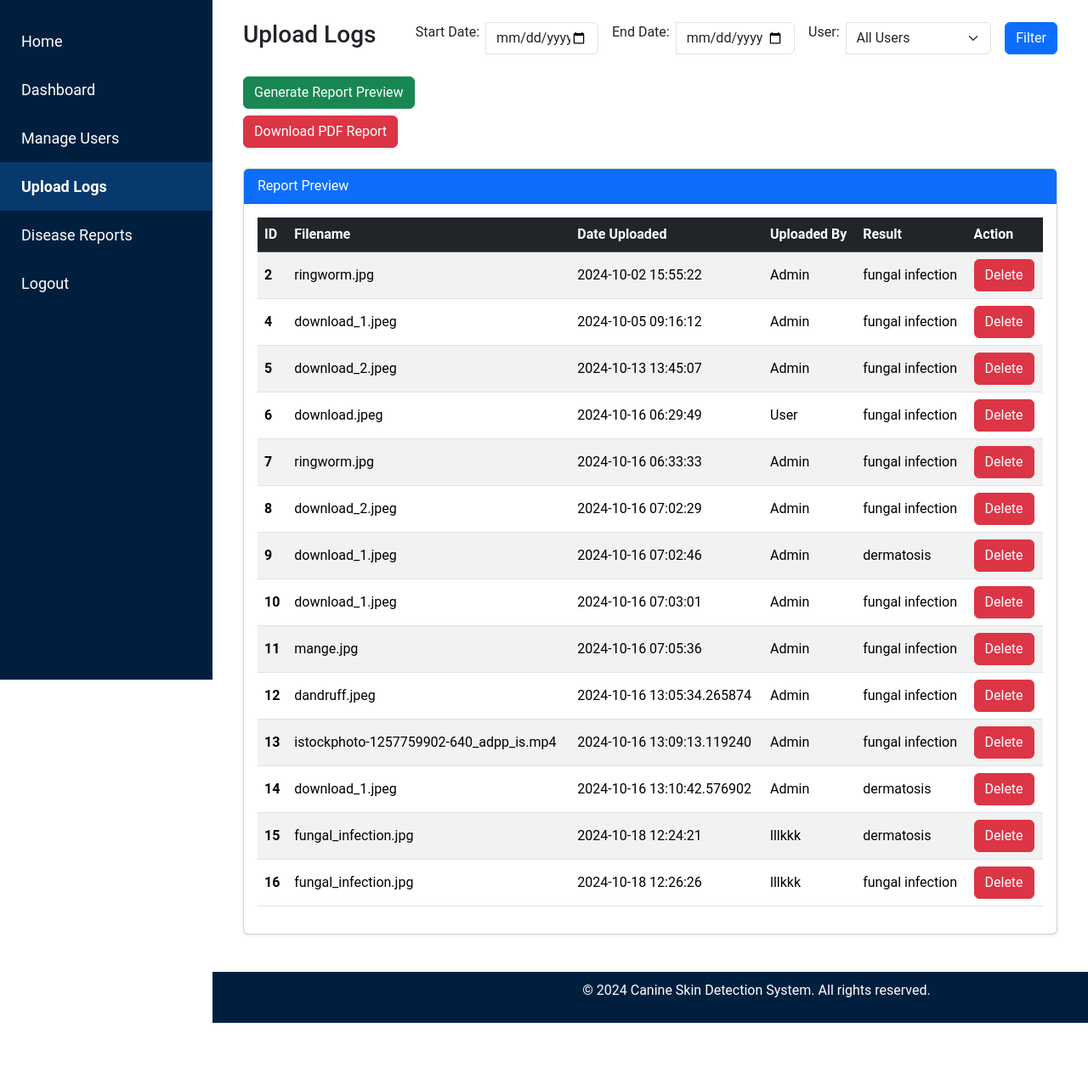
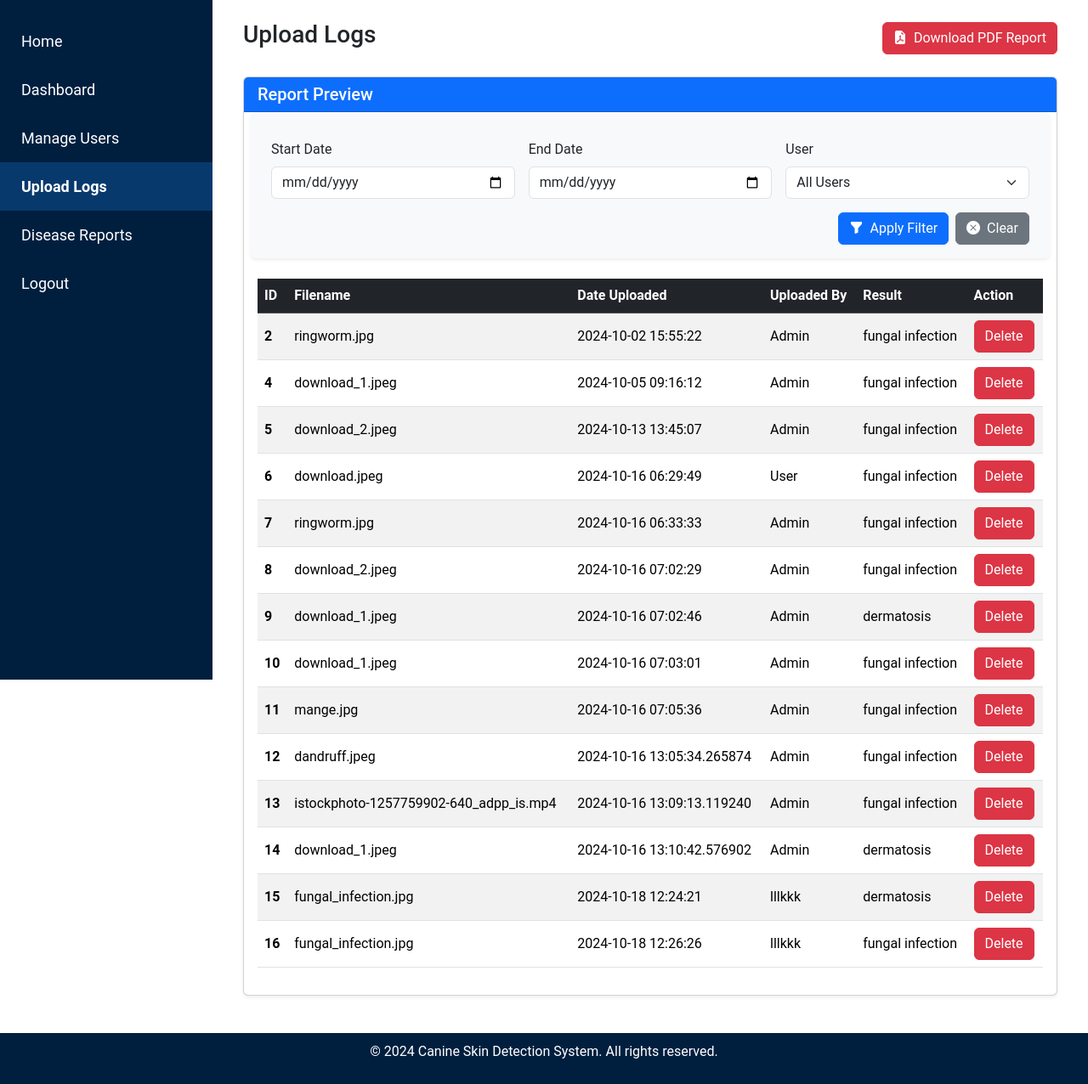
Before and after one commit to SachinthaUmayanga/Canine_Skin_Detection_System_FinalProj, a Flask app: page /admin/upload_logs in a window 1280 px wide; the page is wider, and only the part inside the window is pictured. Shown: that part at 85% size. Before the commit the page ends 1204 px from the top of that part, so only its background shows below. Run offline with Flask 3, Linux system fonts and the light colour scheme; data comes from the database, SQL or seed files in the repository; both versions use the stored data as it was after the commit; some libraries are stand-ins or nearby versions.

Commit message:
solve some issues in admin panel

```diff
--- a/static/css/admin_styles.css
+++ b/static/css/admin_styles.css
@@ -46,6 +46,13 @@ html,body {
 .content {
     margin-left: 250px;
     padding: 20px;
+    flex: 1;
+}
+
+.content-wrapper {
+    display: flex;
+    flex-direction: column;
+    min-height: 100vh;
 }
 
 /* Footer styles */
@@ -54,10 +61,7 @@ footer {
     color: white;
     padding: 10px 0;
     text-align: center;
-    position: relative;
-    bottom: 0;
-    width: 100%;
-    left: 250px;
+    position: bottom;
 }
 
 /* Styling for the users icon in the background */
--- a/templates/admin/admin_dashboard.html
+++ b/templates/admin/admin_dashboard.html
@@ -36,8 +36,8 @@
                 <div class="col-lg-4 col-md-6">
                     <div class="card text-white bg-success">
                         <div class="card-body">
-                            <h5 class="card-title">Total Uploads</h5>
-                            <p class="card-text">{{ total_uploads }} Images Uploaded</p>
+                            <h5 class="card-title">Total Results</h5>
+                            <p class="card-text">{{ total_uploads }} Results Generated</p>
                         </div>
                     </div>
                 </div>
--- a/templates/admin/upload_logs.html
+++ b/templates/admin/upload_logs.html
@@ -24,54 +24,54 @@
             <div class="d-flex justify-content-between align-items-center mb-4">
                 <h1 class="h3">Upload Logs</h1>
 
-                <!-- Date Range and User Filter -->
-                <form action="{{ url_for('admin.filter_logs') }}" method="GET" class="d-flex align-items-center">
-                    <div class="input-group">
-                        <label for="startDate" class="form-label me-2">Start Date:</label>
-                        <input type="date" id="startDate" name="start_date" class="form-control">
+                <!-- Generate PDF Report Button on top -->
+                <form action="{{ url_for('admin.generate_pdf_report') }}" method="GET" class="d-inline">
+                    <input type="hidden" name="start_date" value="{{ request.args.get('start_date', '') }}">
+                    <input type="hidden" name="end_date" value="{{ request.args.get('end_date', '') }}">
+                    <input type="hidden" name="username" value="{{ request.args.get('username', '') }}">
+                    <button type="submit" class="btn btn-danger">
+                        <i class="bi bi-file-earmark-pdf-fill me-2"></i>Download PDF Report
+                    </button>
+                </form>
             </div>
-                    <div class="input-group ms-3">
-                        <label for="endDate" class="form-label me-2">End Date:</label>
-                        <input type="date" id="endDate" name="end_date" class="form-control">
+
+            <!-- Report Preview Section with Redesigned Filter -->
+            <div class="card shadow-sm mt-4">
+                <div class="card-header bg-primary text-white d-flex justify-content-between align-items-center">
+                    <h5 class="mb-0">Report Preview</h5>
                 </div>
-                    <div class="input-group ms-3">
-                        <label for="username" class="form-label me-2">User:</label>
+                <div class="card-body">
+                    <!-- Filter Section - Redesigned for better UX -->
+                    <form action="{{ url_for('admin.filter_logs') }}" method="GET" class="row g-3 mb-4 p-3 rounded bg-light shadow-sm">
+                        <div class="col-md-4">
+                            <label for="startDate" class="form-label">Start Date</label>
+                            <input type="date" id="startDate" name="start_date" class="form-control" value="{{ request.args.get('start_date') }}">
+                        </div>
+                        <div class="col-md-4">
+                            <label for="endDate" class="form-label">End Date</label>
+                            <input type="date" id="endDate" name="end_date" class="form-control" value="{{ request.args.get('end_date') }}">
+                        </div>
+                        <div class="col-md-4">
+                            <label for="username" class="form-label">User</label>
                             <select id="username" name="username" class="form-select">
                                 <option value="">All Users</option>
                                 {% for user in users %}
-                                <option value="{{ user.username }}">{{ user.username }}</option>
+                                    <option value="{{ user.username }}" {% if request.args.get('username') == user.username %}selected{% endif %}>{{ user.username }}</option>
                                 {% endfor %}
                             </select>
                         </div>
-                    <button type="submit" class="btn btn-primary ms-3">Filter</button>
+                        <div class="col-12 d-flex justify-content-end">
+                            <button type="submit" class="btn btn-primary me-2">
+                                <i class="bi bi-funnel-fill me-2"></i>Apply Filter
+                            </button>
+                            <a href="{{ url_for('admin.upload_logs') }}" class="btn btn-secondary">
+                                <i class="bi bi-x-circle-fill me-2"></i>Clear
+                            </a>
+                        </div>
                     </form>
-            </div>
-
-            <!-- Generate Report and Download Options -->
-            <div class="mb-4">
-                <form action="{{ url_for('admin.preview_report') }}" method="POST">
-                    <input type="hidden" name="start_date" value="{{ request.args.get('start_date', '') }}">
-                    <input type="hidden" name="end_date" value="{{ request.args.get('end_date', '') }}">
-                    <input type="hidden" name="username" value="{{ request.args.get('username', '') }}">
-                    <button type="submit" class="btn btn-success">Generate Report Preview</button>
-                </form>
-
-                <!-- Generate PDF Report Button -->
-                <form action="{{ url_for('admin.generate_pdf_report') }}" method="GET" class="mt-2">
-                    <input type="hidden" name="start_date" value="{{ request.args.get('start_date', '') }}">
-                    <input type="hidden" name="end_date" value="{{ request.args.get('end_date', '') }}">
-                    <input type="hidden" name="username" value="{{ request.args.get('username', '') }}">
-                    <button type="submit" class="btn btn-danger">Download PDF Report</button>
-                </form>
-            </div>
 
                     <!-- Preview Report Section -->
                     {% if uploads %}
-            <div class="card shadow-sm mt-4">
-                <div class="card-header bg-primary text-white">
-                    Report Preview
-                </div>
-                <div class="card-body">
                     <table class="table table-hover table-striped align-middle">
                         <thead class="table-dark">
                             <tr>
@@ -100,9 +100,11 @@
                             {% endfor %}
                         </tbody>
                     </table>
+                    {% else %}
+                        <p class="text-center">No logs found for the selected filters.</p>
+                    {% endif %}
                 </div>
             </div>
-            {% endif %}
         </div>
     </div>
 
@@ -117,5 +119,6 @@
 
     <!-- Include the main.js file -->
     <script src="{{ url_for('static', filename='js/main.js') }}"></script>
+
 </body>
 </html>
--- a/templates/partials/footer_admin.html
+++ b/templates/partials/footer_admin.html
@@ -1,4 +1,5 @@
-    <!-- Footer -->
-    <footer>
+<footer class="mt-auto">
+    <div class="container">
         <p>&copy; 2024 Canine Skin Detection System. All rights reserved.</p>
-    </footer>
+    </div>
+</footer>
--- a/templates/result.html
+++ b/templates/result.html
@@ -21,7 +21,7 @@
     <div class="container mt-5 mb-5">
         <h1 class="text-center mb-4">Detection Result</h1>
         <div class="row justify-content-center">
-            <div class="col-md-6">
+            <div class="col-md-8">
                 <div class="card p-4 border rounded bg-light">
                     {% if result.status == "success" %}
                         <p><strong>Disease Name:</strong> {{ result.disease_name }}</p>
```
Also changed, not shown: admin.py (+11 -0 lines), site.db, uploads/fungal_infection.jpg (added). Lines whose indentation alone changed are shown as unchanged.
